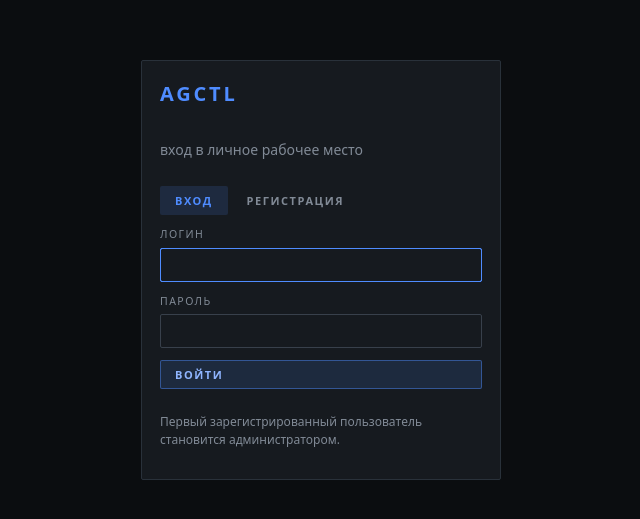
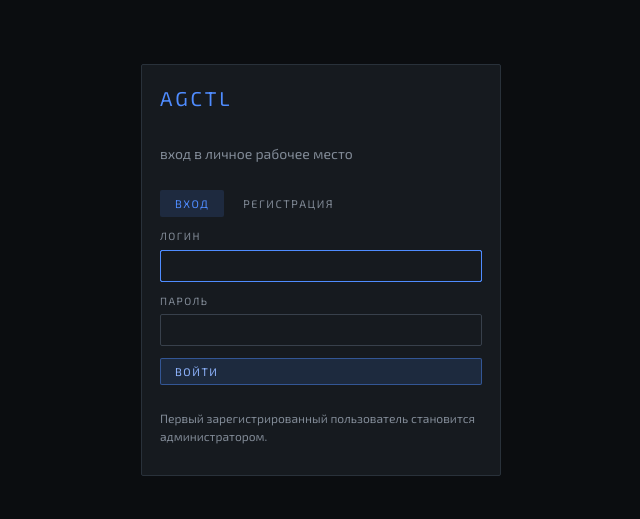
Before and after one commit to arijjia/agctl, a React (Vite) app in the folder web/: page / in a window 1280 px wide. Shown: the part 123-642 px from the top of the page, without its empty margins (319-959 px from the left). Built offline with nearby package versions, Linux system fonts and the light colour scheme; no server answers.

Commit message:
web: шрифт снова Exo 2 (встроен, web/src/fonts) — по просьбе, ближе к прежнему виду; моноширинный — по-прежнему только код и журналы

```diff
--- a/web/src/styles.css
+++ b/web/src/styles.css
@@ -3,10 +3,16 @@
    синий акцент для действий и выбранного, голубой для данных, небесный для
    состояния «работает» (красный и оранжевый — только ошибки и предупреждения);
    разделы — в панели слева;
-   один системный шрифт на всё (SF Pro на macOS, Segoe UI Variable на Windows,
-   Aptos, Inter, Roboto там, где они есть), моноширинный — только для кода и
-   журналов (--code), прямые углы. Светлая тема — тот же строй.
+   один шрифт на всё — Exo 2 (встроен, web/src/fonts), моноширинный — только
+   для кода и журналов (--code), прямые углы. Светлая тема — тот же строй.
    ───────────────────────────────────────────────────────────────────────── */
+@font-face {
+  font-family: "Exo 2";
+  src: url("./fonts/Exo2.woff") format("woff");
+  font-weight: 100 900;
+  font-style: normal;
+  font-display: swap;
+}
 :root {
   color-scheme: dark;
   --bg: #0b0d10;
@@ -41,7 +47,7 @@
   --hl-flag: #79a8d6;
   --hl-op: #4f8cff;
   --radius: 2px;
-  --sans: system-ui, -apple-system, BlinkMacSystemFont, "Segoe UI Variable Text", "Segoe UI", Aptos, Inter, Roboto, "Helvetica Neue", Arial, sans-serif;
+  --sans: "Exo 2", "Segoe UI", Arial, Helvetica, sans-serif;
   /* моноширинный — только код и журналы: Dockerfile, логи, редактор, дерево */
   --code: ui-monospace, "SF Mono", SFMono-Regular, Menlo, Consolas, monospace;
 }
```
Also changed, not shown: web/src/fonts/Exo2.woff (added), 5 other files (tests, documents, lock files or other folders).
